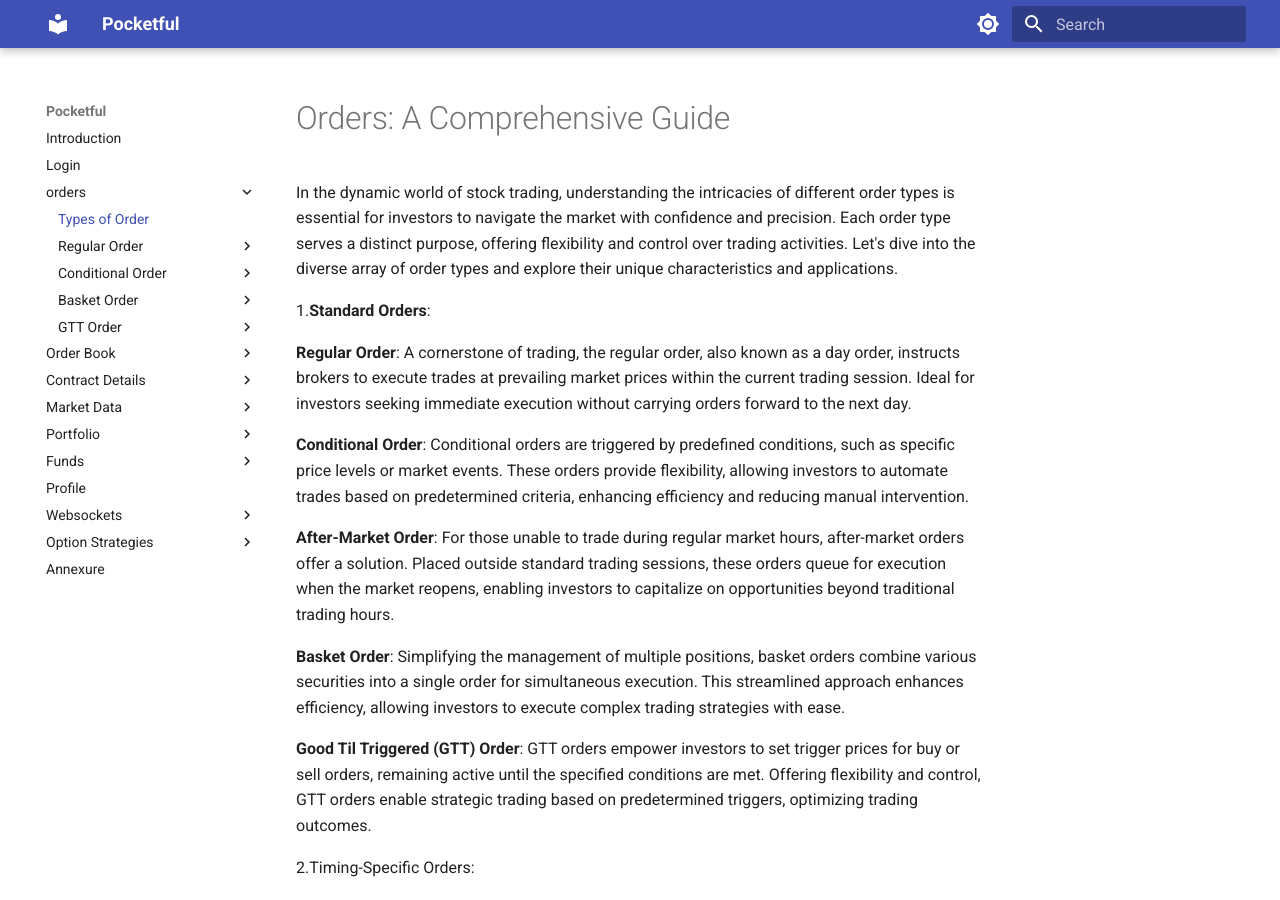
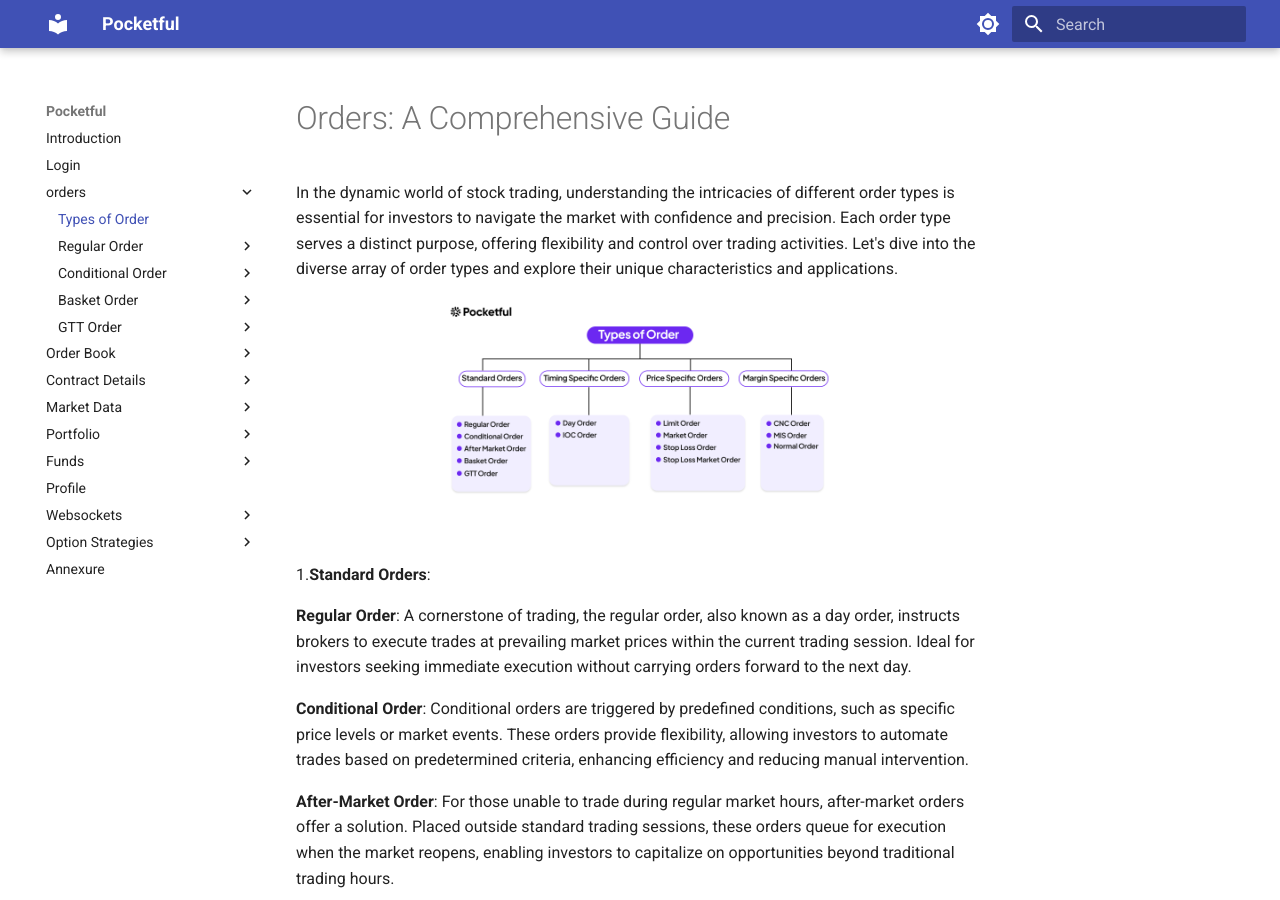
Before and after one commit to YashGupta033/python-sdk-docs2, an MkDocs documentation site: the page built from docs/orders/order_types.md, in a window 1280 px wide and 900 px high. Built offline with MkDocs 1.6.1 and Material for MkDocs 9.7.7, drawn with Linux system fonts in a browser that asks for light colours.

Commit message:
types of order added

```diff
--- a/docs/orders/order_types.md
+++ b/docs/orders/order_types.md
@@ -2,6 +2,7 @@
 
 In the dynamic world of stock trading, understanding the intricacies of different order types is essential for investors to navigate the market with confidence and precision. Each order type serves a distinct purpose, offering flexibility and control over trading activities. Let's dive into the diverse array of order types and explore their unique characteristics and applications.
 
+<p align="center"><img src="../../images/typesoforder.jpg" alt="websockets" width="400"/></p>
 
 1.__Standard Orders__:
 
```
Also changed, not shown: docs/images/typesoforder.jpg (added), site/images/typesoforder.jpg (added), site/option_strategies/straddle/index.html, site/option_strategies/straddlechain/index.html, site/orders/order_types/index.html, site/search/search_index.json, site/sitemap.xml, 1 other file.
